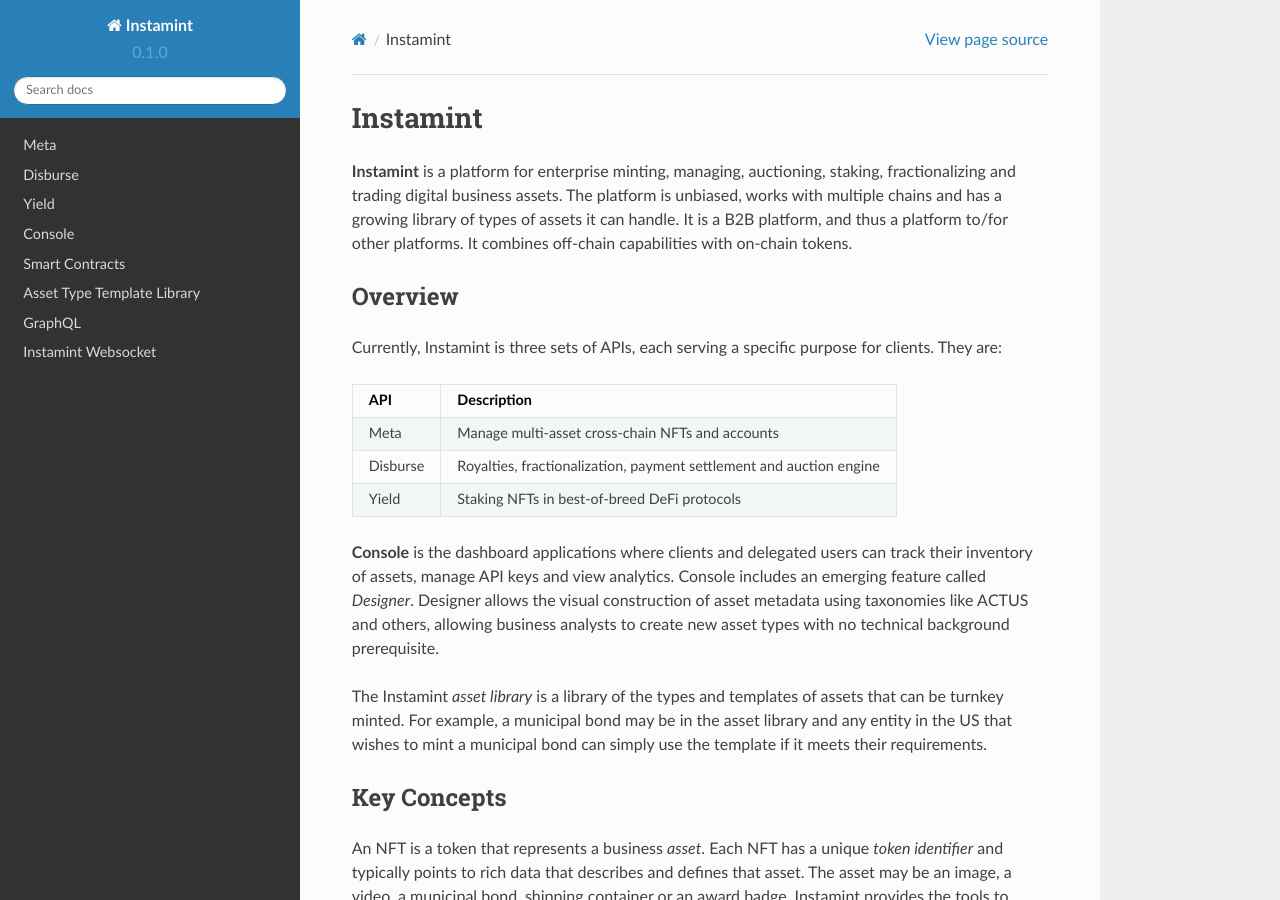
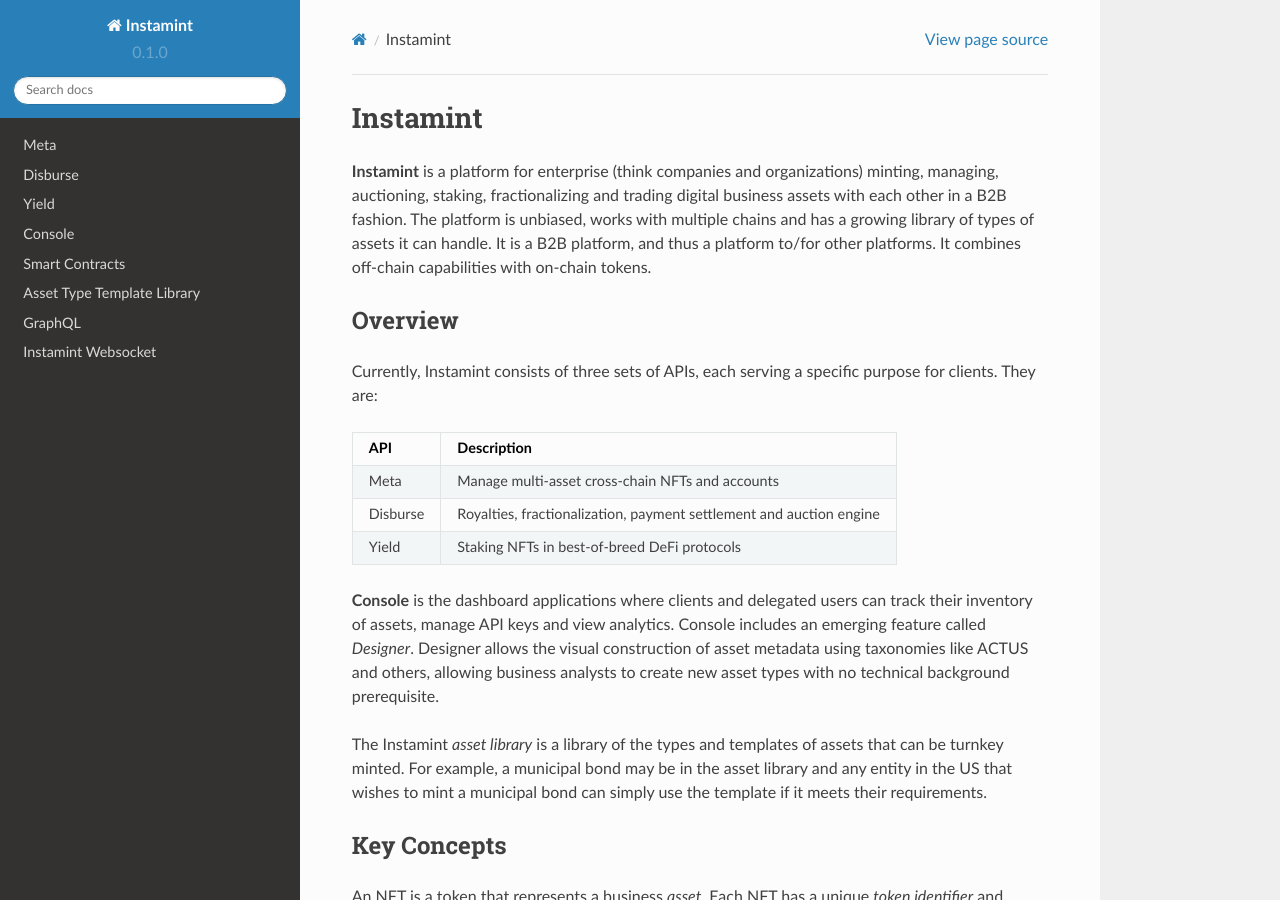
Before and after one commit to instamint/zzz-deprecated-docs, a Sphinx documentation site: the page built from docs/source/index.rst, in a window 1280 px wide and 900 px high. Built offline with Sphinx 7.4.7 and the Read the Docs theme 2.0.0, drawn with Linux system fonts in a browser that asks for light colours; pages that are not in the unit, such as notebooks, are missing from menus; some of the changed text lies outside the part shown.

Commit message:
Update index.rst

```diff
--- a/docs/source/index.rst
+++ b/docs/source/index.rst
@@ -1,13 +1,13 @@
 Instamint
 ===================================
 
-**Instamint** is a platform for enterprise minting, managing, auctioning, staking, fractionalizing and trading digital business assets. The platform is unbiased, works with multiple chains and has a growing library of types of assets it can handle. It is a B2B platform, and thus a platform to/for other platforms. It combines off-chain capabilities with on-chain tokens.
+**Instamint** is a platform for enterprise (think companies and organizations) minting, managing, auctioning, staking, fractionalizing and trading digital business assets with each other in a B2B fashion. The platform is unbiased, works with multiple chains and has a growing library of types of assets it can handle. It is a B2B platform, and thus a platform to/for other platforms. It combines off-chain capabilities with on-chain tokens.
 
 
 Overview
 ---------
 
-Currently, Instamint is three sets of APIs, each serving a specific purpose for clients. They are:
+Currently, Instamint consists of three sets of APIs, each serving a specific purpose for clients. They are:
 
 +-----------+----------------------------------------------------------------------------------------------+
 | API       | Description                                                                                  |
@@ -38,6 +38,10 @@
 
 Each party has a unique party ID and each party can be associated with one or more blockchain accounts or wallets and each party is associated with a B2B reference ID meaningful only to the partner or client. An NFT has at least four parties associated with it - the client that created it, the issuer, current owner and custodian.
 
+Multichain
+-----------
+
+Usage of the API is metered via *ops*, a point system that is weighted against the amount of effort it takes to execute the call. Clients purchase ops and consume them by consuming APIs. Clients can allocate ops to their delegated users.
 
 Multichain
 -----------
@@ -49,7 +53,7 @@
 +===========+===========================================================================================================+
 | Ethereum  | Supported - ERC721, ERC1155                                                                               |
 +-----------+-----------------------------------------------------------------------------------------------------------+
-| Algorand  | ARC3                                                                             |
+| Algorand  | ARC3                                                                                                      |
 +-----------+-----------------------------------------------------------------------------------------------------------+
 | Polygon   | Q2 2023                                                                                                   |
 +-----------+-----------------------------------------------------------------------------------------------------------+
```
